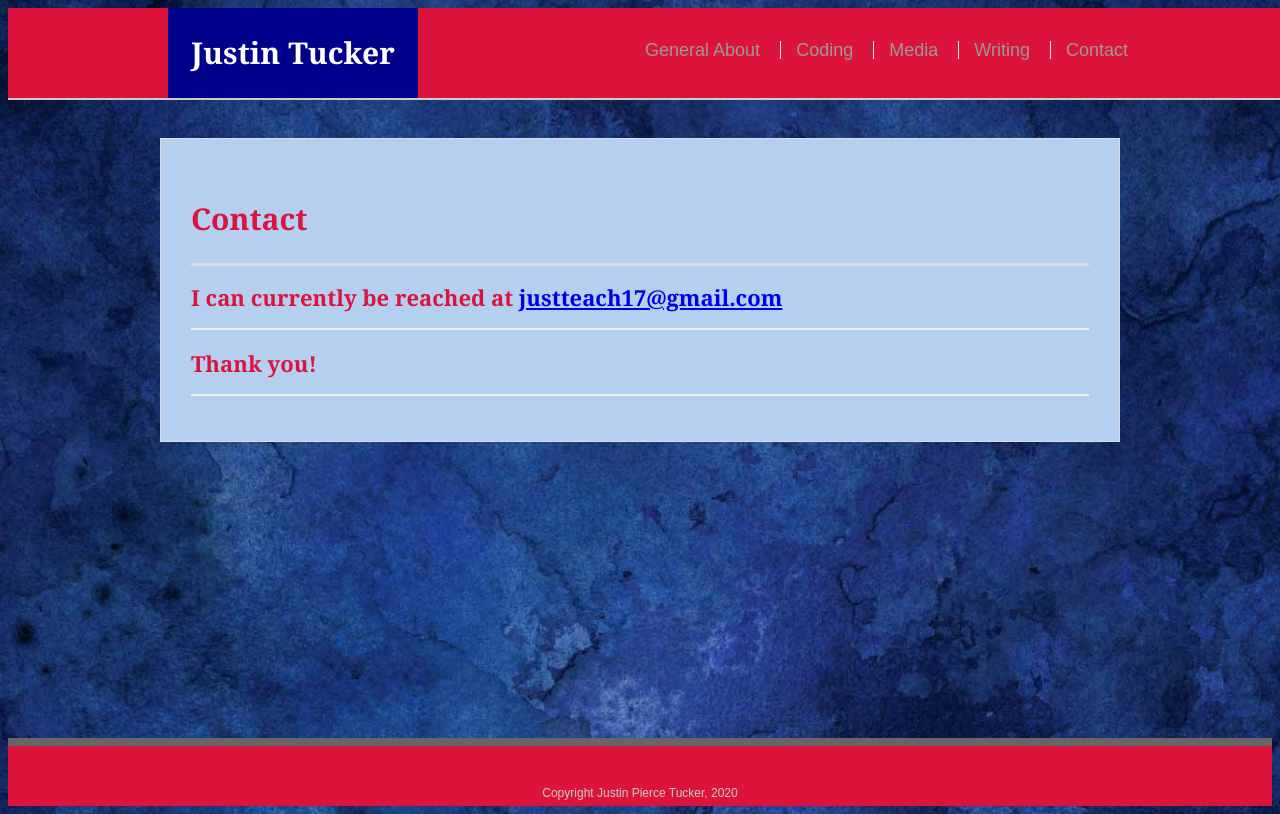
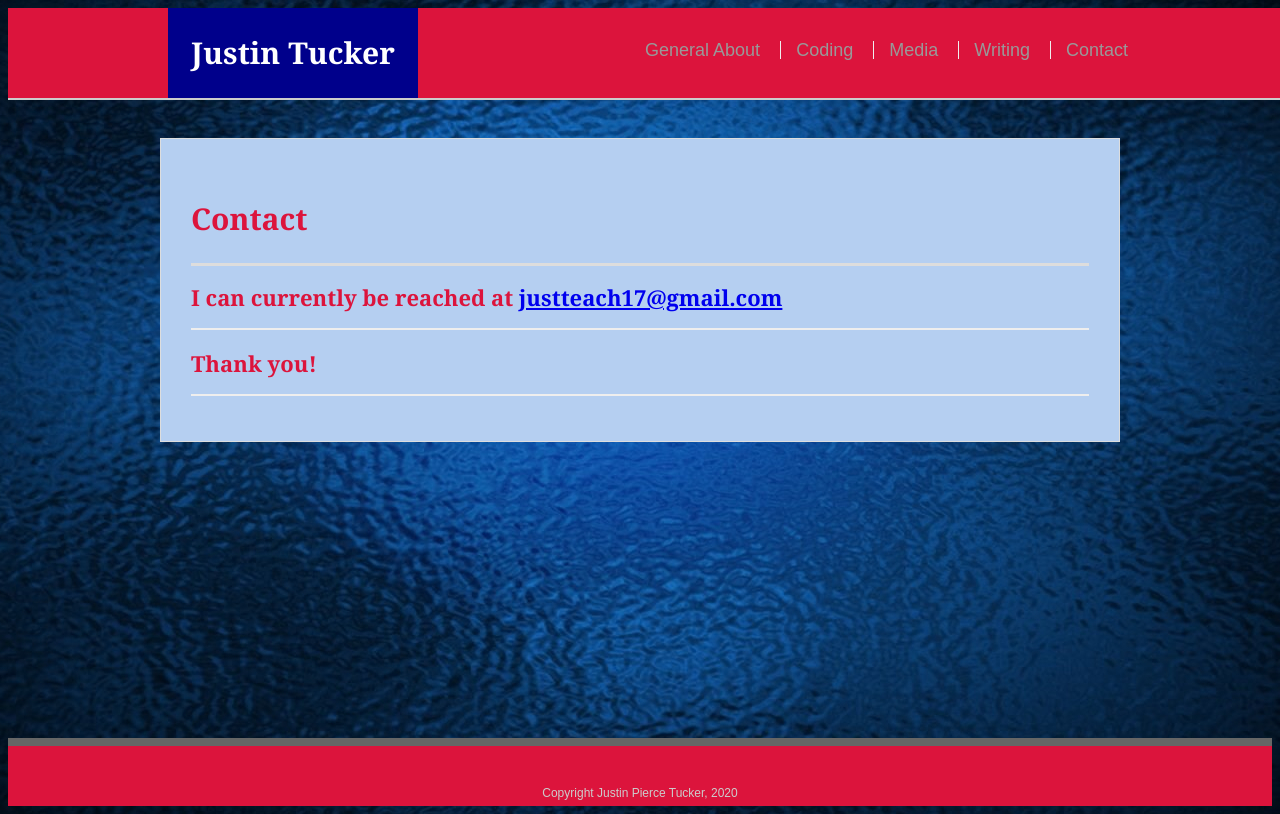
Before and after one commit to justin1732/justin1732.github.io, a PHP site: page /contact.html in a window 1280 px wide. Run offline with PHP 8.4, Linux system fonts and the light colour scheme.

Commit message:
Better image on site

```diff
--- a/assets/css/style.css
+++ b/assets/css/style.css
@@ -4,7 +4,7 @@ body {
   line-height: 34px;
   color: #777777;
   /* background-color: darkgray; */
-  background: url("../images/darkblue.jpg");
+  background: url("../images/darkblue2.jpg");
    /* background: #00A5FF; */
    /* background: url("../images/shore2.jpg");
    background-repeat: repeat;
```
Also changed, not shown: assets/images/darkblue2.jpg.
